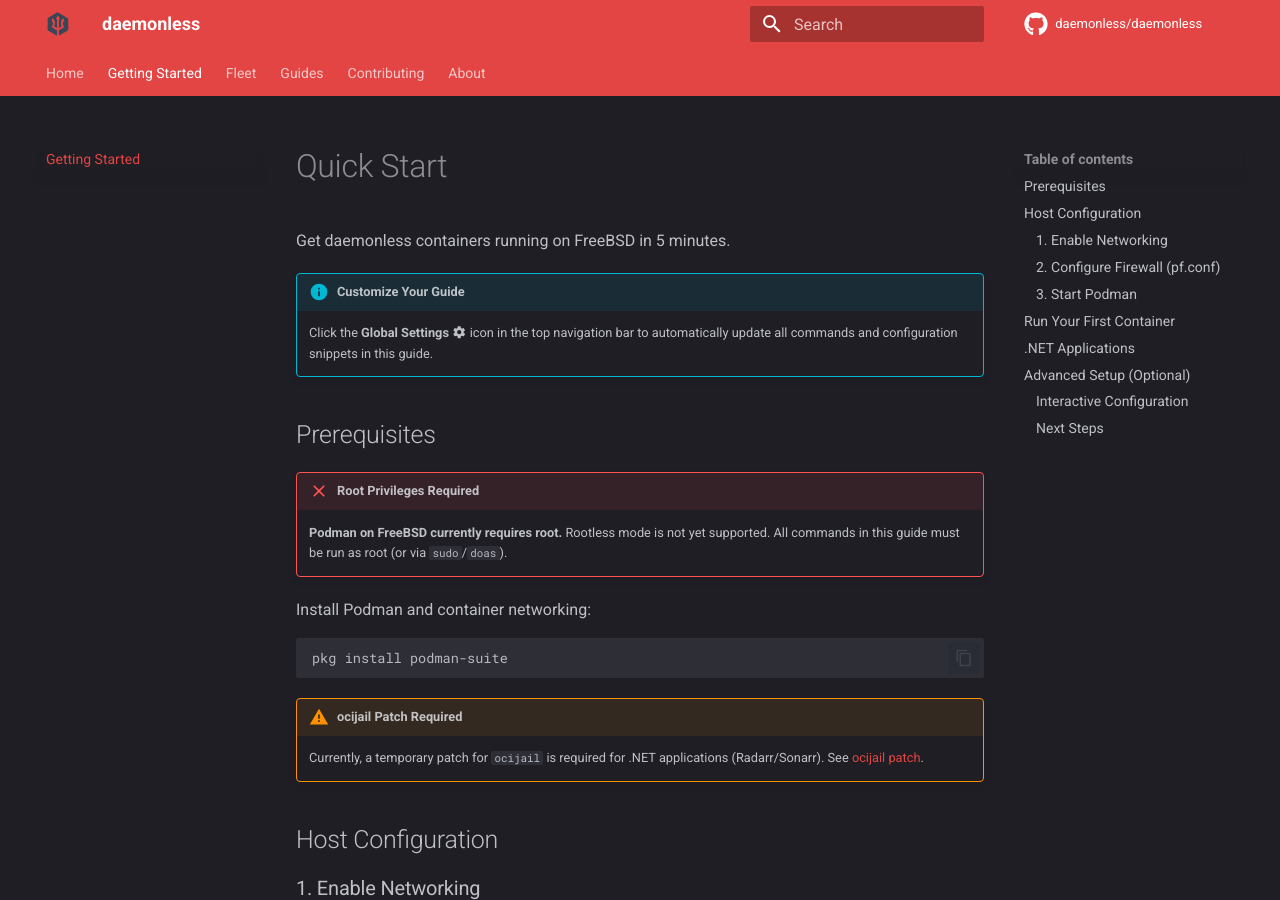
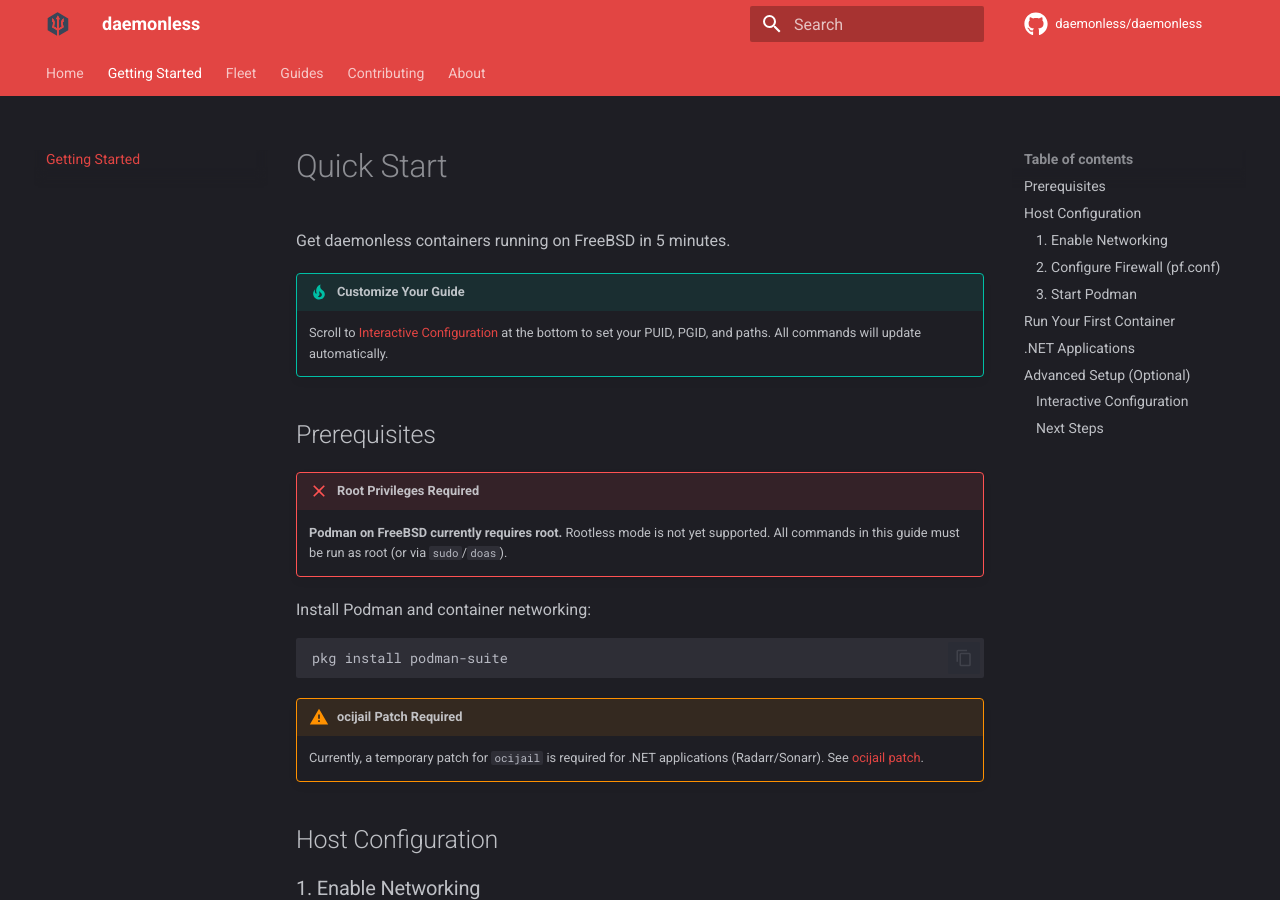
Before and after one commit to daemonless/daemonless-io, an MkDocs documentation site: the page built from docs/quick-start.md, in a window 1280 px wide and 900 px high. Built offline with MkDocs 1.6.1 and Material for MkDocs 9.7.7, drawn with Linux system fonts in a browser that asks for light colours; comment, search, counter and statistics services are not loaded.

Commit message:
Update note for config panel

```diff
--- a/docs/quick-start.md
+++ b/docs/quick-start.md
@@ -20,8 +20,8 @@ placeholders:
 
 Get daemonless containers running on FreeBSD in 5 minutes.
 
-!!! info "Customize Your Guide"
-    Click the **Global Settings** :material-cog: icon in the top navigation bar to automatically update all commands and configuration snippets in this guide.
+!!! tip "Customize Your Guide"
+    Scroll to [Interactive Configuration](#interactive-configuration) at the bottom to set your PUID, PGID, and paths. All commands will update automatically.
 
 ## Prerequisites
 
```
